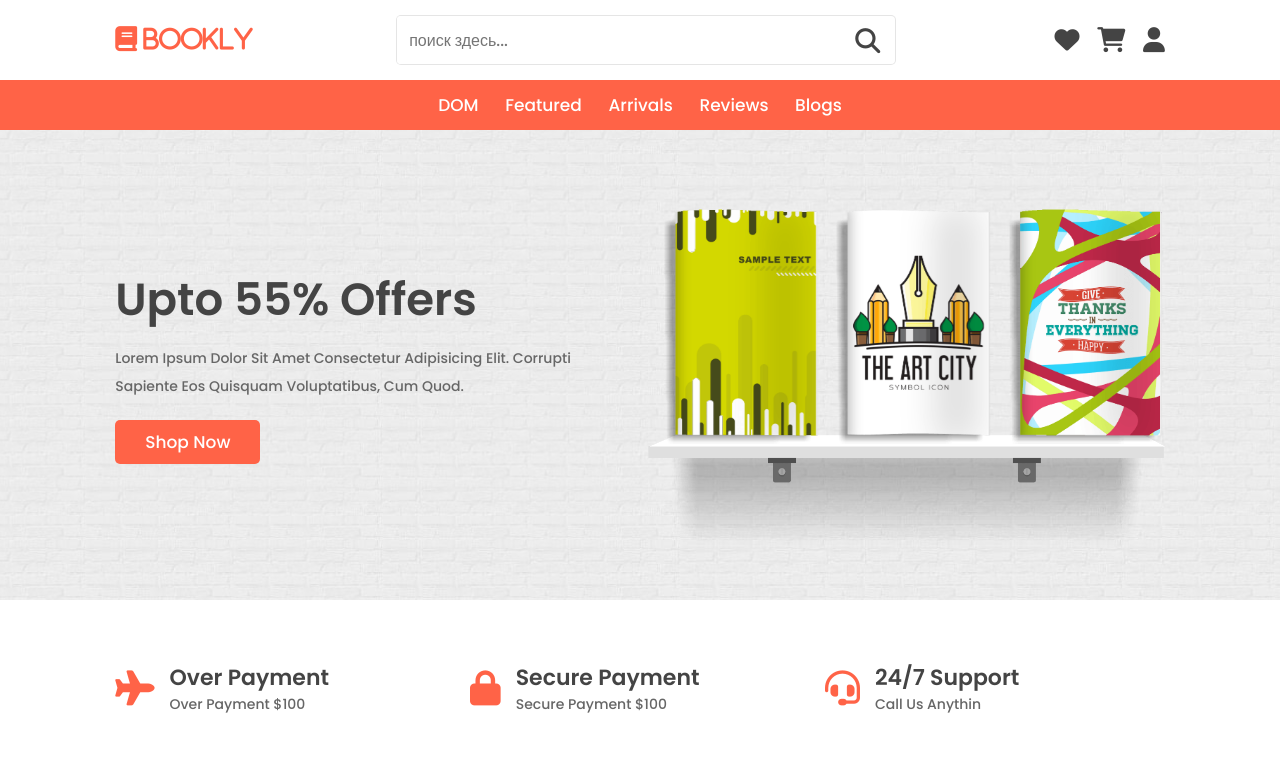
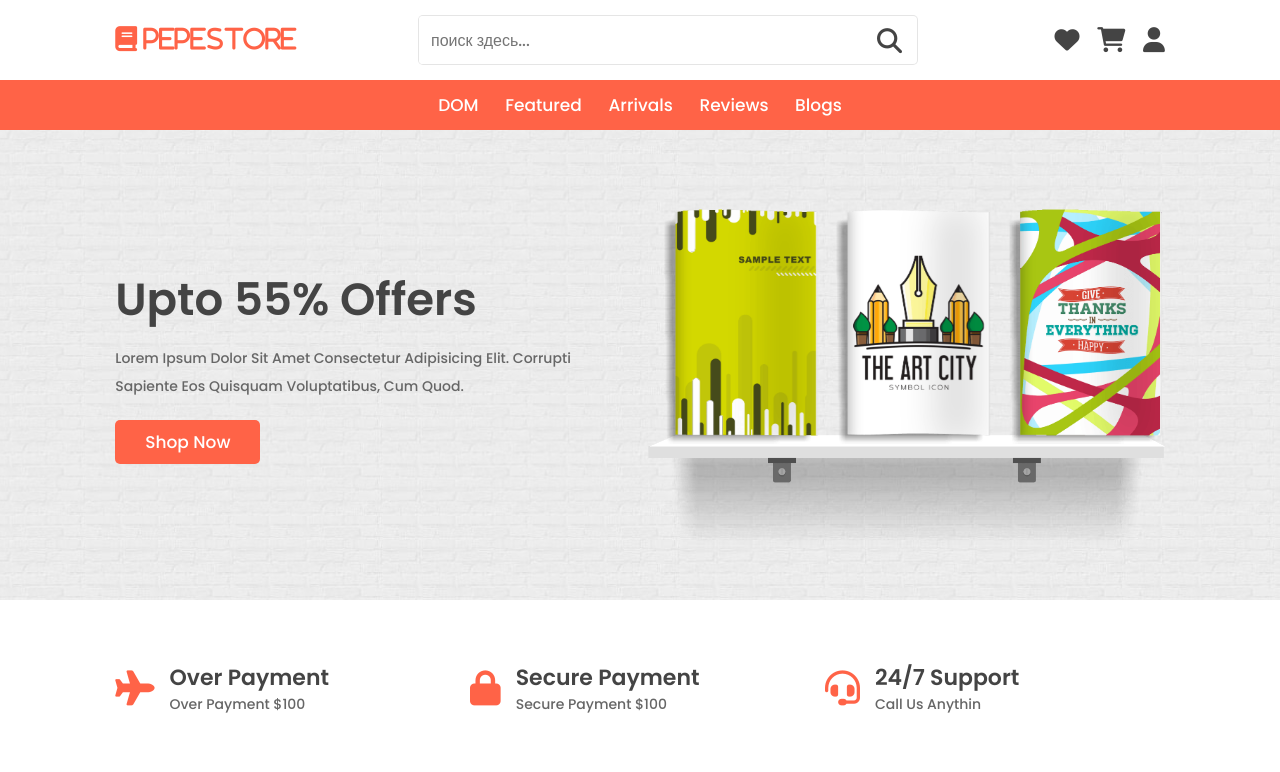
Before and after one commit to rsguseinov/online_store.github.io, a plain HTML site: page index.html in a window 1280 px wide. Shown: the top 772 px of the page. Drawn offline with nearby package versions, Linux system fonts and the light colour scheme.

Commit message:
Update index.html
21312321

```diff
--- a/index.html
+++ b/index.html
@@ -28,7 +28,7 @@
 
         <div class="header-1">
 
-            <a href="" class="logo"><i class="fas fa-book"> bookly</i></a>
+            <a href="" class="logo"><i class="fas fa-book"> PepeStore</i></a>
 
             <form action="" class="search-form">
                 <input type="search" name="" placeholder="поиск здесь..." id="search-box">
```
